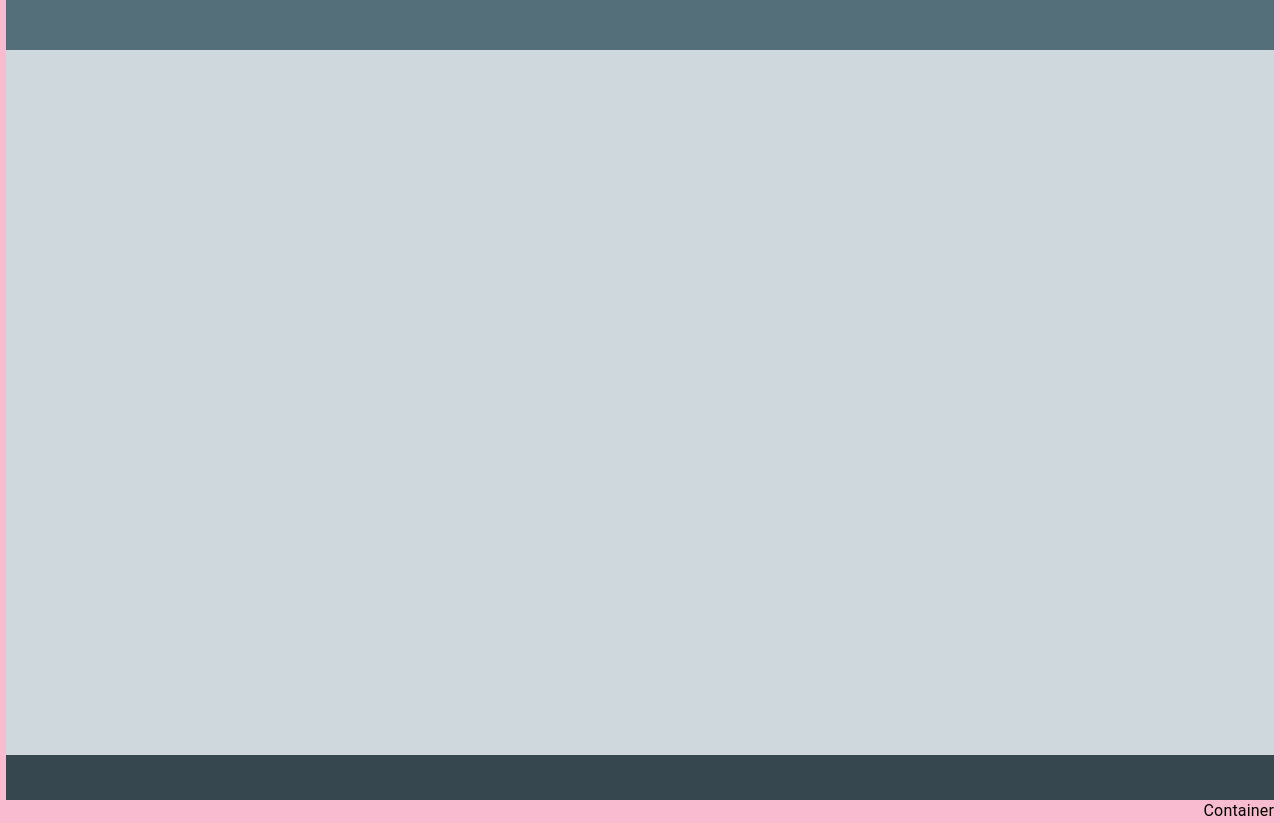
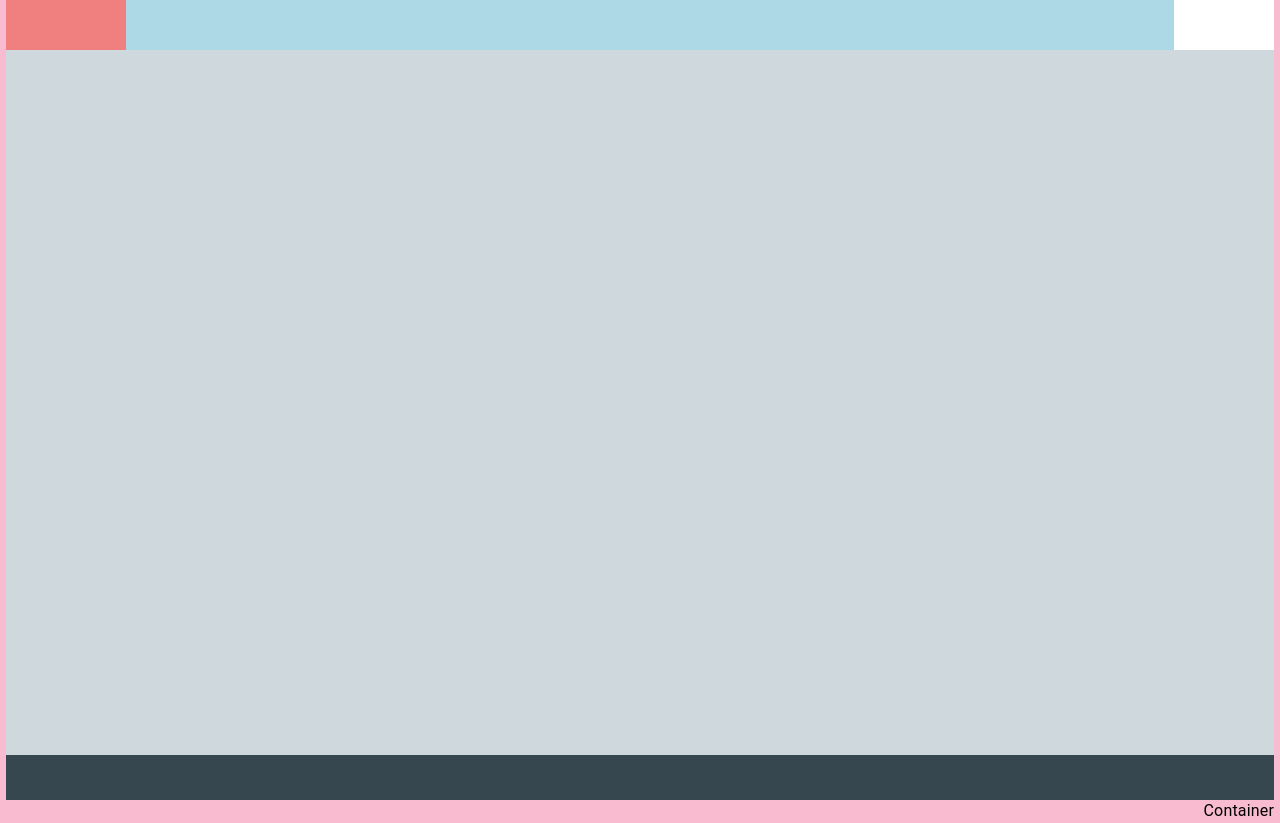
Before and after one commit to sarafotros/react-krm1, a React (Create React App) app: page / in a window 1280 px wide. Built offline with nearby package versions, Linux system fonts and the light colour scheme.

Commit message:
grid items

```diff
--- a/src/screens/LayoutScreen.js
+++ b/src/screens/LayoutScreen.js
@@ -15,11 +15,26 @@ const useStyles = makeStyles((theme) => ({
 	},
 	bodyGrid: {
 		backgroundColor: theme.palette.primary.bodyBg,
-		minHeight: window.innerHeight-95,
+		minHeight: window.innerHeight - 95,
 	},
 	footerGrid: {
 		height: 45,
 		backgroundColor: theme.palette.primary.footerBg,
+	},
+	logoGrid: {
+
+        backgroundColor: 'white',
+        width:100
+	},
+	menuGrid: {
+
+        backgroundColor: 'lightBlue',
+        flex: 1
+	},
+	signBtnGrid: {
+
+        backgroundColor: 'lightCoral',
+        width: 120
 	},
 }));
 
@@ -27,7 +42,11 @@ export default function LayoutScreen() {
     const classes = useStyles()
     return (
 			<Container className={classes.root}>
-				<Grid container className={classes.headerGrid}></Grid>
+            <Grid container justify='space-between' alignItems='stretch' className={classes.headerGrid}>
+                <Grid item className={classes.logoGrid}> </Grid>
+                <Grid item className={classes.menuGrid}> </Grid>
+                <Grid item className={classes.signBtnGrid}> </Grid>
+                </Grid>
 				<Grid container className={classes.bodyGrid}></Grid>
 				<Grid container className={classes.footerGrid}></Grid>
 				Container
```
